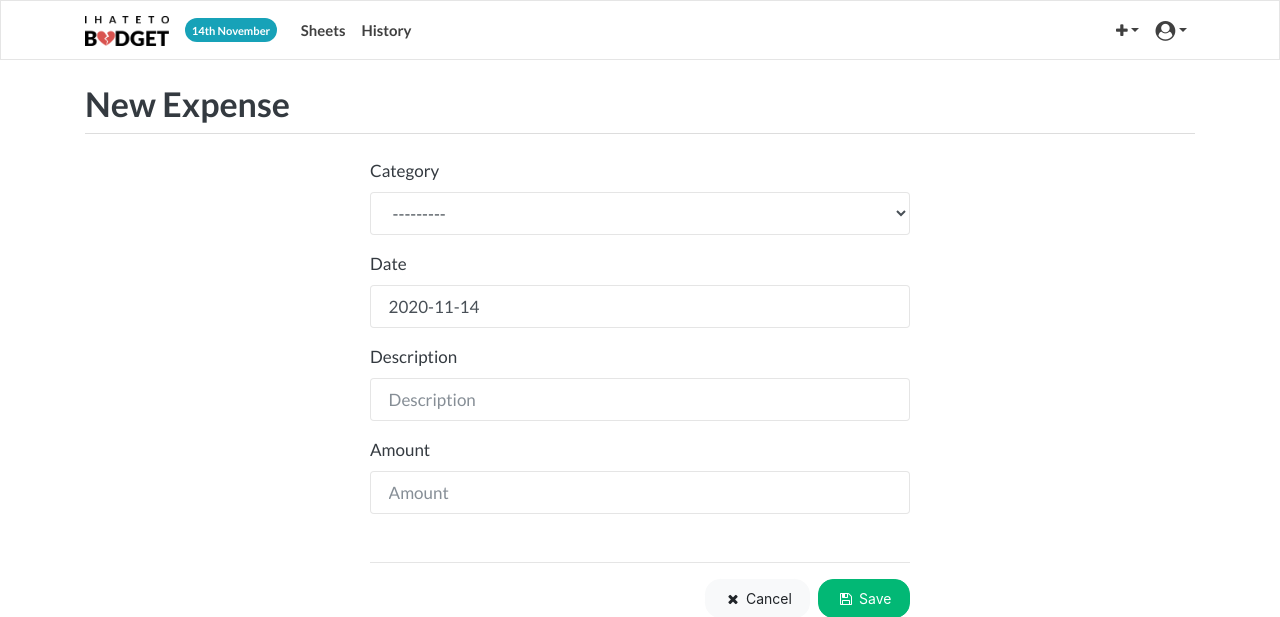
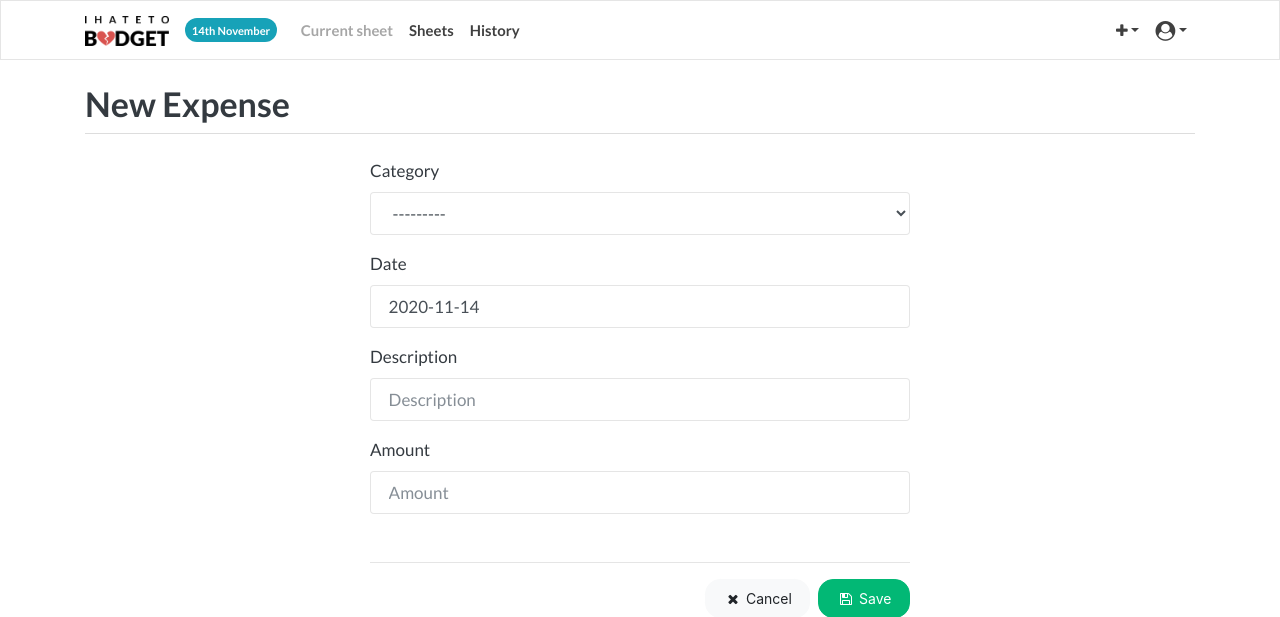
Before and after one commit to lebriton/ihatetobudget, a Django app: page /sheets/expense/new/ in a window 1280 px wide. Shown: the top 617 px of the page. Run offline with Django 3.2, Linux system fonts and the light colour scheme; the visitor is signed in with stand-in values (Sample User, id 1); data that the repository does not hold is empty; some libraries are stand-ins or nearby versions.

Commit message:
navbar: fix the 'Current sheet' link
It used to go to the latest, and not the current

```diff
--- a/ihatetobudget/settings.py
+++ b/ihatetobudget/settings.py
@@ -74,6 +74,7 @@ TEMPLATES = [
             "context_processors": [
                 "ihatetobudget.template.context_processors.version",
                 "sheets.template.context_processors.month_list",
+                "sheets.template.context_processors.current_sheet_dict",
                 "django.template.context_processors.debug",
                 "django.template.context_processors.request",
                 "django.contrib.auth.context_processors.auth",
--- a/ihatetobudget/template/ihatetobudget/common/navbar.html
+++ b/ihatetobudget/template/ihatetobudget/common/navbar.html
@@ -16,11 +16,13 @@
       <div class="dropdown-divider"></div>
       <ul class="navbar-nav mr-auto">
         {% if user.is_authenticated %}
-          {% if month_list %}
-            <li class="nav-item">
-              <a class="nav-link" href="{% url 'sheets:sheet' month_list.last.year month_list.last.month %}">Current sheet</a>
-            </li>
-          {% endif %}
+          <li class="nav-item">
+            {% if current_sheet_dict %}
+              <a class="nav-link" href="{% url 'sheets:sheet' current_sheet_dict.year current_sheet_dict.month %}">Current sheet</a>
+            {% else %}
+              <a class="nav-link disabled" href="#" tabindex="-1" aria-disabled="true">Current sheet</a>
+            {% endif %}
+          </li>
           <li class="nav-item">
             <a class="nav-link" href="{% url 'sheets:index' %}">Sheets</a>
           </li>
--- a/sheets/template/context_processors.py
+++ b/sheets/template/context_processors.py
@@ -1,3 +1,5 @@
+import datetime
+
 from ..models import Expense
 
 
@@ -9,3 +11,11 @@ def month_list(request):
         if request.user.is_authenticated
         else {}
     )
+
+
+def current_sheet_dict(request):
+    now = datetime.datetime.now()
+    for m in month_list(request).get("month_list", []):
+        if now.month == m.month and now.year == m.year:
+            return {"current_sheet_dict": m}
+    return {}
--- a/static/styles.css
+++ b/static/styles.css
@@ -13,6 +13,9 @@ body, p {
 }
 .navbar .nav-link:hover {
   color: rgba(0, 0, 0, .5) !important;
+}
+.navbar .nav-link.disabled {
+  color: rgba(0, 0, 0, .35) !important;
 }
 
 .navbar-brand:hover {
```
